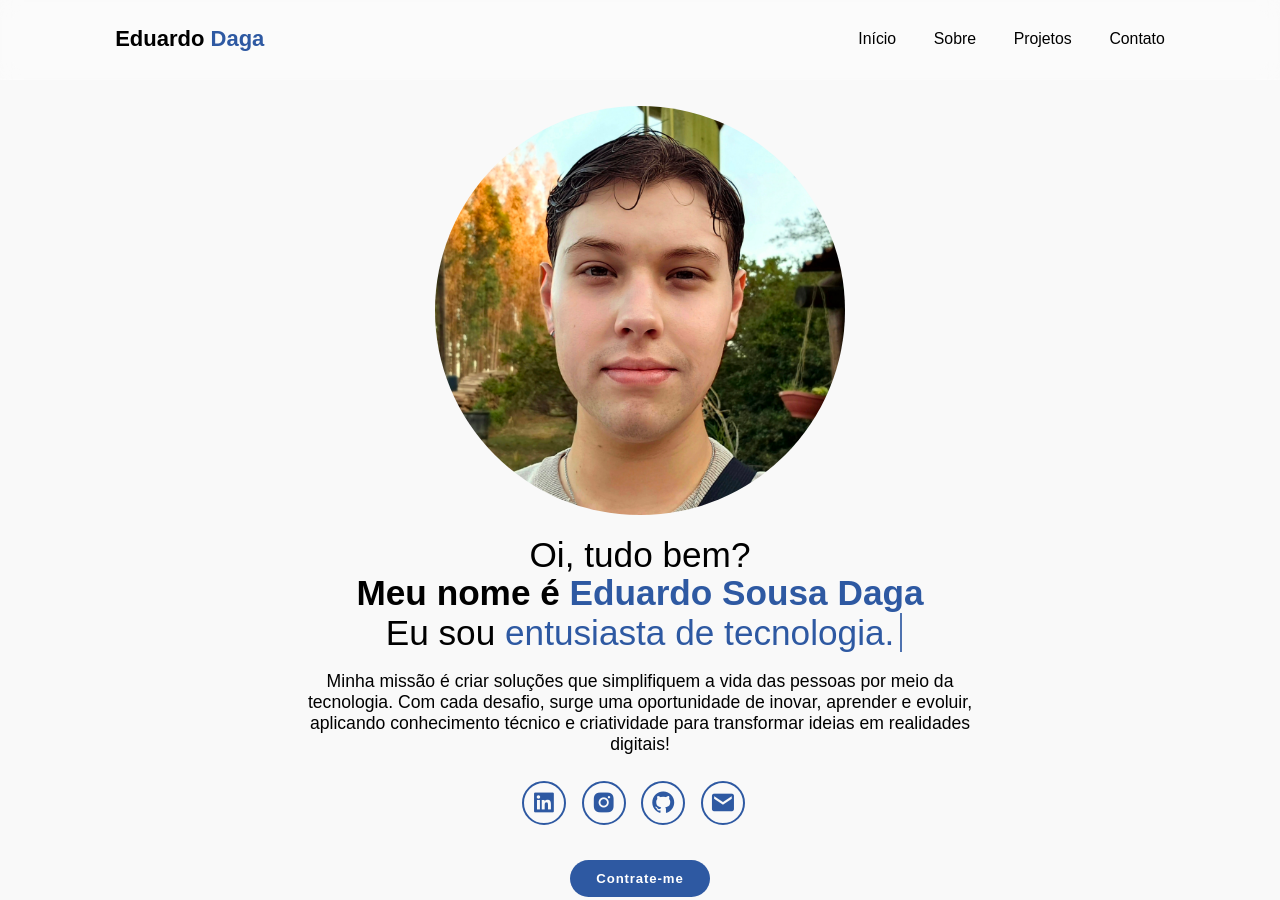
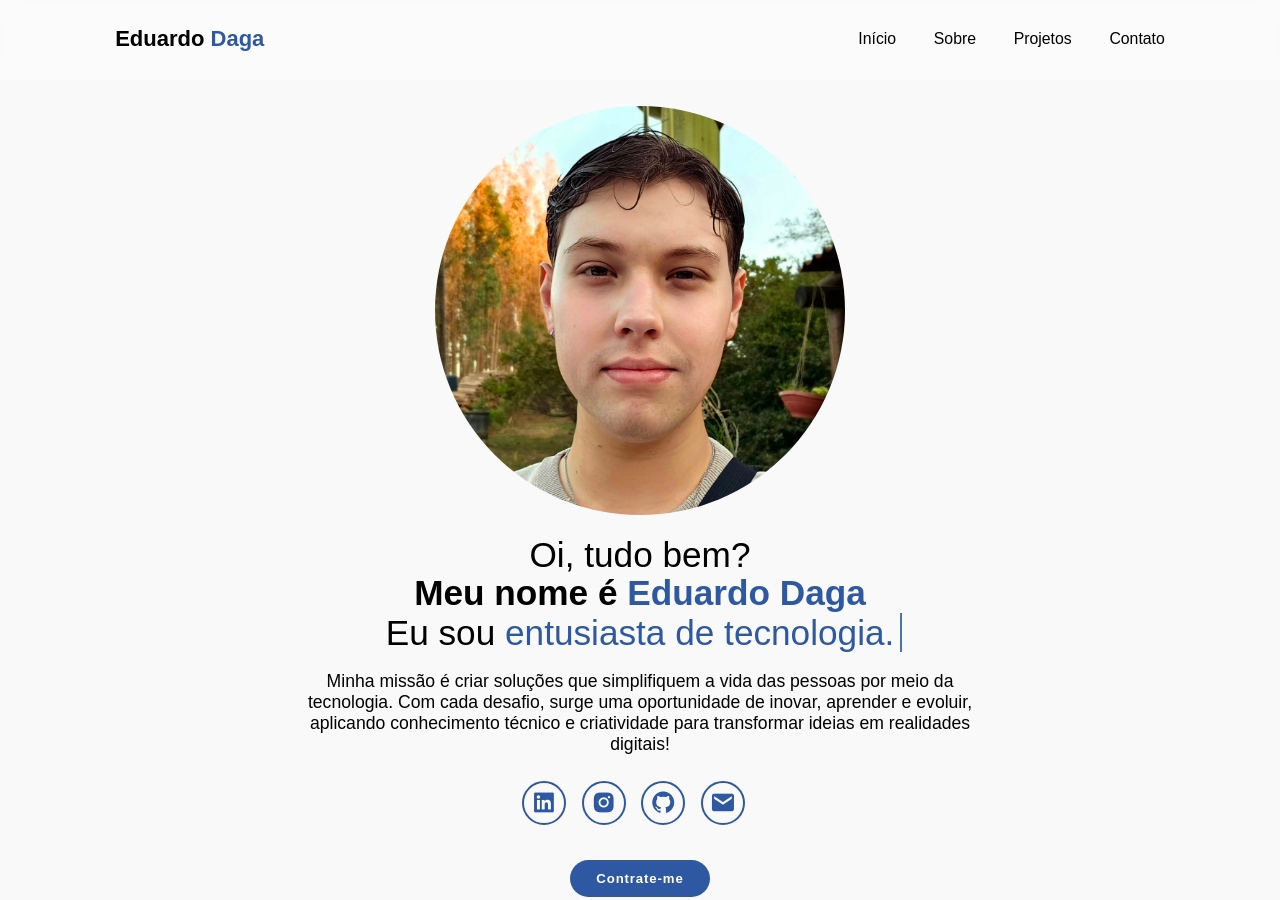
Before and after one commit to eduardodaguinha/portfolioPessoal, a plain HTML site: page index.html in a window 1280 px wide. Shown: the top 900 px of the page. Drawn offline with nearby package versions, Linux system fonts and the light colour scheme.

Commit message:
2ª Atualização do index.html

```diff
--- a/index.html
+++ b/index.html
@@ -29,7 +29,7 @@
         </div>
         <div class="home-content">
             <h3>Oi, tudo bem?</h3>
-            <h1>Meu nome é <span>Eduardo Sousa Daga</span></h1>
+            <h1>Meu nome é <span>Eduardo Daga</span></h1>
             <h3 class="text-animation">Eu sou <span></span></h3>
             <p>Minha missão é criar soluções que simplifiquem a vida das pessoas por meio da tecnologia. Com cada desafio, surge uma oportunidade de inovar, aprender e evoluir, aplicando conhecimento técnico e criatividade para transformar ideias em realidades digitais!</p>
             <div class="social-icons">
```
